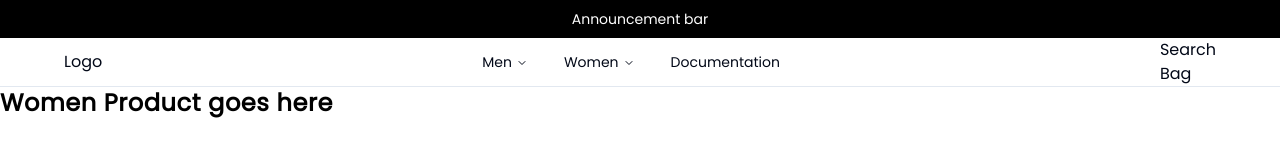
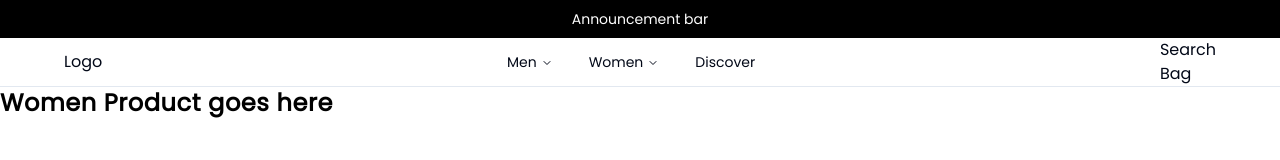
Before and after one commit to bismuthlabs/fleek, a Next.js app: page /collections/women in a window 1280 px wide. Shown: the top 160 px of the page. Built offline with nearby package versions, Linux system fonts and the light colour scheme.

Commit message:
coffee break

```diff
--- a/components/header.tsx
+++ b/components/header.tsx
@@ -174,7 +174,7 @@ export function Header() {
                   <NavigationMenuItem>
                     <Link href="/docs" legacyBehavior passHref>
                       <NavigationMenuLink className={navigationMenuTriggerStyle()}>
-                        Documentation
+                        Discover
                       </NavigationMenuLink>
                     </Link>
                   </NavigationMenuItem>
```
